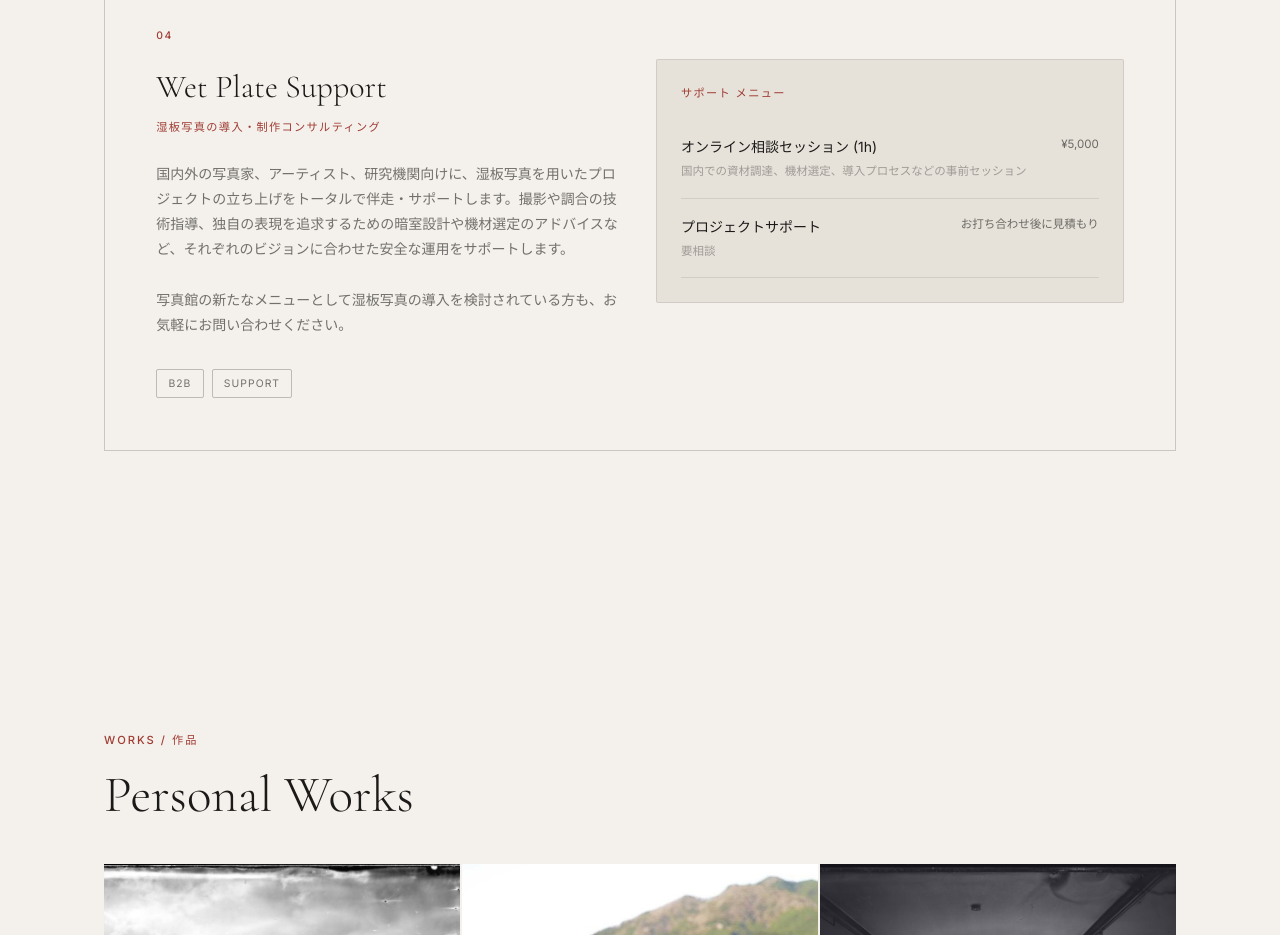
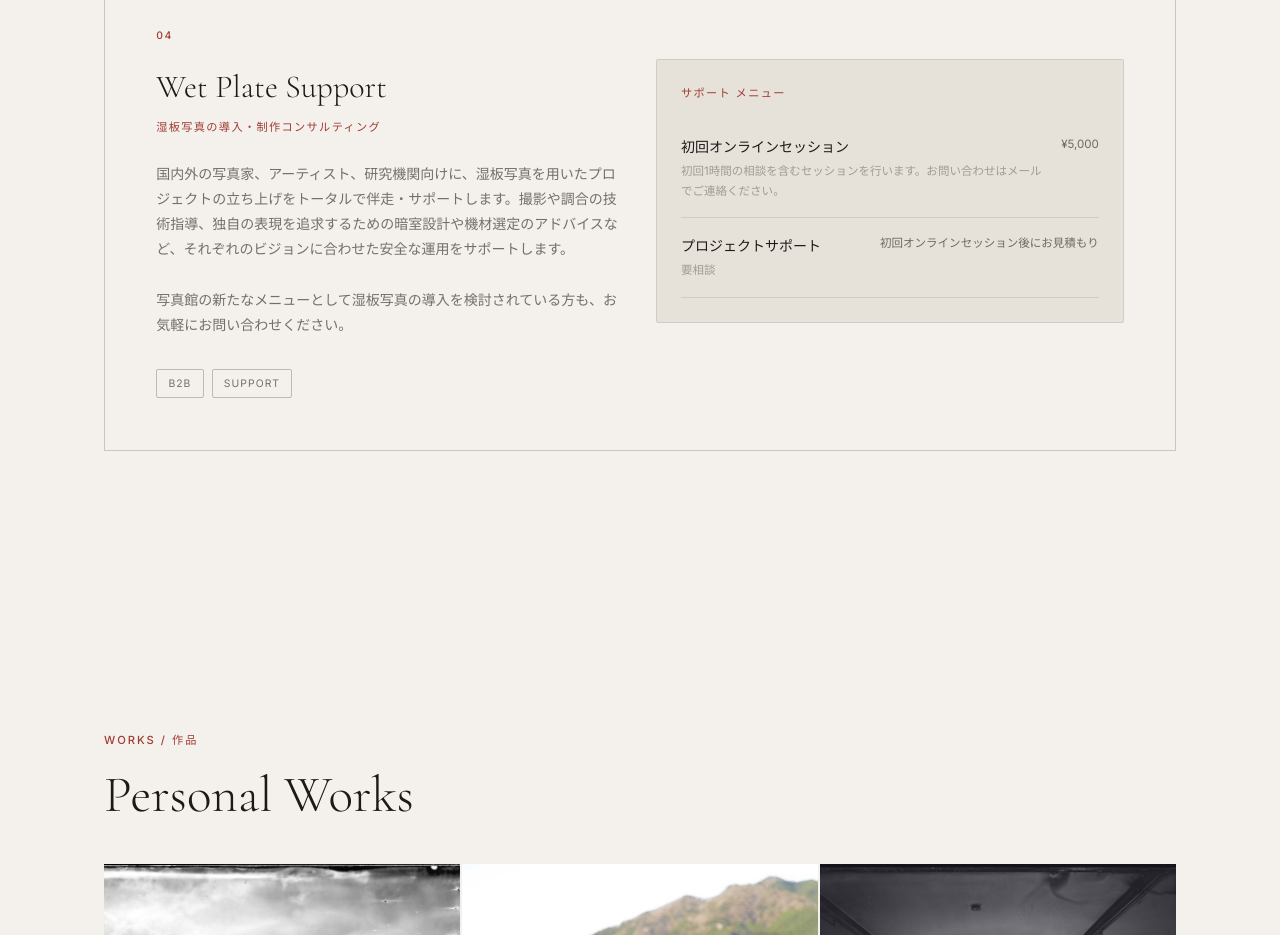
Before and after one commit to sawaganinja/yukihonda-portfolio, a React (Vite) app: page / in a window 1280 px wide. Shown: the part 2100-3035 px from the top of the page. Built offline with nearby package versions, Linux system fonts and the light colour scheme.

Commit message:
Update: Update support menu descriptions and pricing

```diff
--- a/src/App.tsx
+++ b/src/App.tsx
@@ -250,8 +250,8 @@ function Services({ onViewWork }: { onViewWork: (f: Filter) => void }) {
               <div className="menu-box">
                 <p className="menu-box__label">サポート メニュー</p>
                 {[
-                  { name:'オンライン相談セッション (1h)', note:'国内での資材調達、機材選定、導入プロセスなどの事前セッション', price:'¥5,000' },
-                  { name:'プロジェクトサポート', note:'要相談', price:'お打ち合わせ後に見積もり' },
+                  { name:'初回オンラインセッション', note:'初回1時間の相談を含むセッションを行います。お問い合わせはメールでご連絡ください。', price:'¥5,000' },
+                  { name:'プロジェクトサポート', note:'要相談', price:'初回オンラインセッション後にお見積もり' },
                 ].map(item => (
                   <div className="menu-row" key={item.name}>
                     <div>
```
